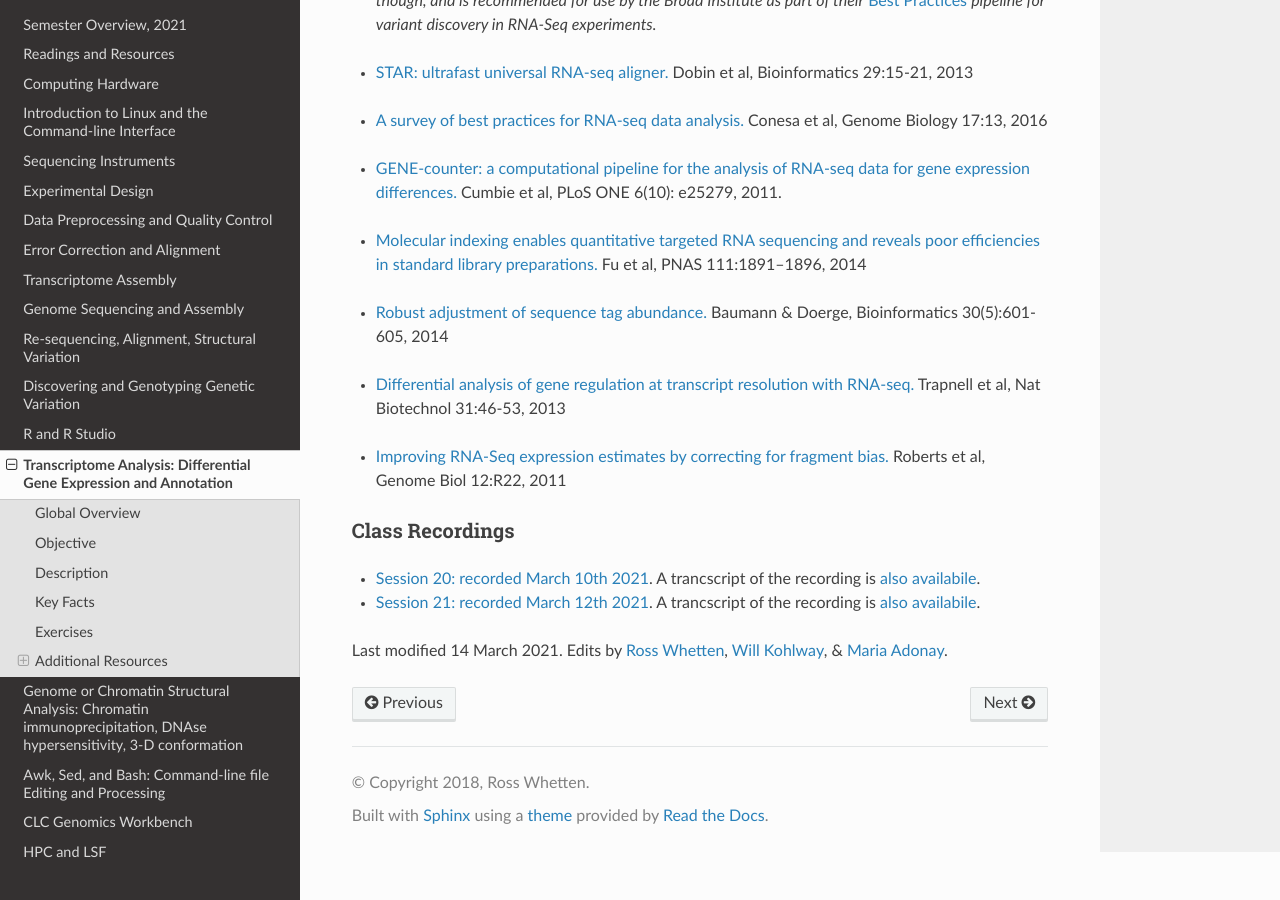
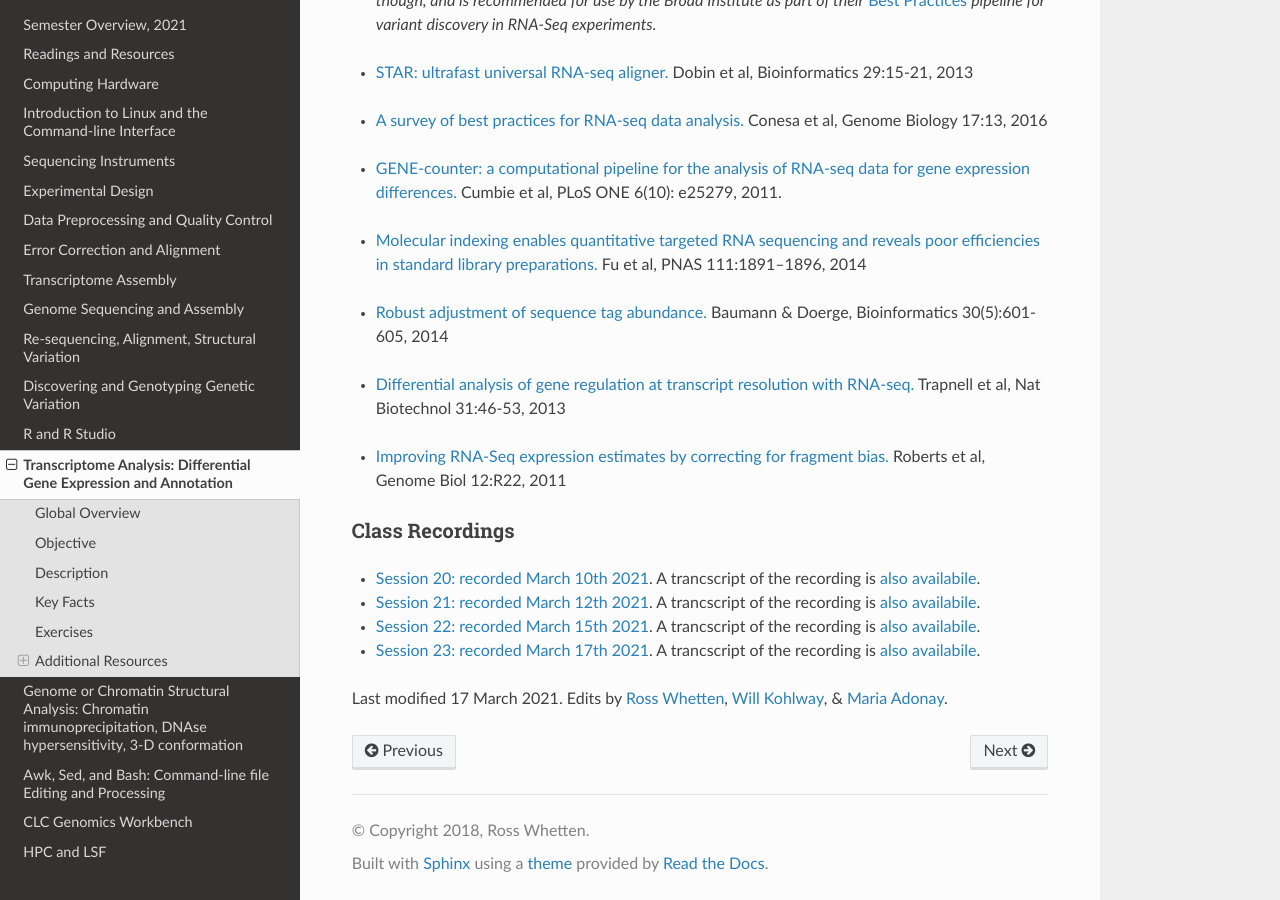
Before and after one commit to rwhetten/DeepSeqAnalysis, a Sphinx documentation site: the page built from docs/source/transcriptome-analysis.rst, in a window 1280 px wide and 900 px high, scrolled down 5024 px. Built offline with Sphinx 7.4.7 and the Read the Docs theme 2.0.0, drawn with Linux system fonts in a browser that asks for light colours.

Commit message:
Update transcriptome-analysis.rst

```diff
--- a/docs/source/transcriptome-analysis.rst
+++ b/docs/source/transcriptome-analysis.rst
@@ -161,6 +161,9 @@ Class Recordings
 
 +   `Session 21: recorded March 12th 2021 <https://drive.google.com/file/d/1JQK8p4CFNxl5zxP1WGu8awQMuw02bHy7/view?usp=sharing>`_. A trancscript of the recording is `also availabile <https://drive.google.com/file/d/1chh1eoUdhSXkDmTWu2aQptxRwC4shYMt/view?usp=sharing>`_.
 
++   `Session 22: recorded March 15th 2021 <https://drive.google.com/file/d/1elLZ8Z7MXQJE6pK8NUWdMoFZDwap7_W5/view?usp=sharing>`_. A trancscript of the recording is `also availabile <https://drive.google.com/file/d/1IpR7H-N-hr_p9FrXNiIkzRCS42WtQwtZ/view?usp=sharing>`_.
 
-Last modified 14 March 2021.
++   `Session 23: recorded March 17th 2021 <https://drive.google.com/file/d/17UQQzuNQXJfQ7miwJ5_BZbkCCqloJLgq/view?usp=sharing>`_. A trancscript of the recording is `also availabile <https://drive.google.com/file/d/1WvrWkxjiRpeusg_-50t23alBx7WsuK_O/view?usp=sharing>`_.
+
+Last modified 17 March 2021.
 Edits by `Ross Whetten <https://github.com/rwhetten>`_, `Will Kohlway <https://github.com/wkohlway>`_, & `Maria Adonay <https://github.com/amalgamaria>`_.
```
